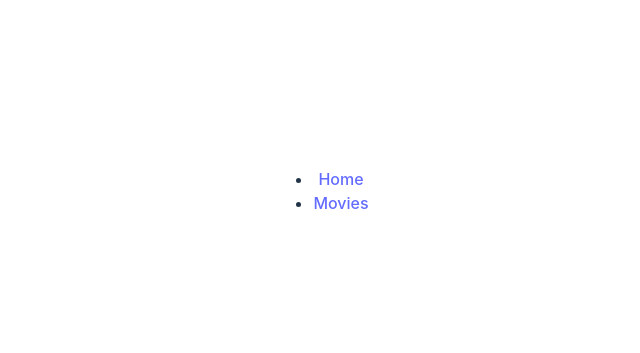
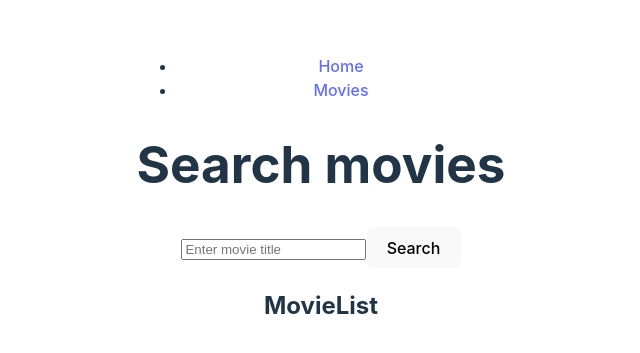
Before and after one commit to AlexBoyko5/goit-react-hw-05, a React (Vite) app: page /movies in a window 1280 px wide. Shown: the part 209-562 px from the top of the page, without its empty margins (319-959 px from the left). Built offline with nearby package versions, Linux system fonts and the light colour scheme.

Commit message:
commit-10
Add MovieSearch BUT NO API

```diff
--- a/src/components/App/App.jsx
+++ b/src/components/App/App.jsx
@@ -2,6 +2,7 @@ import reactLogo from '../../assets/react.svg';
 import { lazy, Suspense } from 'react';
 import { BrowserRouter as Router, Route, Switch } from 'react-router-dom';
 import Navigation from '../Navigation/Navigation';
+import MovieSearch from '../MovieSearch/MovieSearch';
 
 import './App.css';
 
@@ -30,6 +31,7 @@ function App() {
 					<Route exact path="/movies" Component={MoviesPage} />
 					<Route />
 				</Switch>
+				<MovieSearch />
 			</Suspense>
 		</Router>
 	);
--- /dev/null
+++ b/src/components/MovieSearch/MovieSearch.jsx
@@ -0,0 +1,42 @@
+import { useState } from 'react';
+import axios from 'axios';
+import MovieList from '../../components/MovieList/MovieList';
+
+const MovieSearch = () => {
+	// формир 'состояния'
+	const [query, setQuery] = useState('');
+	const [searchResults, setSearchResults] = useState([]);
+	const [error, setError] = useState(null);
+	// функц поиска фильм
+	const handleSearch = async () => {
+		try {
+			const url = `https://api.themoviedb.org/3/search/movie?include_adult=false&language=en-US&page=1&query=${query}`;
+			const options = {
+				headers: {
+					Authorization: {
+						/*/!! ссылка !!!!!*/
+					},
+				},
+			};
+			const respons = await axios.get(url, options);
+			setSearchResults(respons.data.results);
+		} catch (error) {
+			setError(error.message);
+		}
+	};
+	return (
+		<div>
+			<h1>Search movies</h1>
+			<input
+				type="text"
+				value={query}
+				onChange={(event) => setQuery(event.target.value)}
+				placeholder="Enter movie title"
+			/>
+			<button onClick={handleSearch}>Search</button>
+			{error && <div>Error:{error}</div>}
+			<MovieList movies={searchResults} />
+		</div>
+	);
+};
+export default MovieSearch;
```
